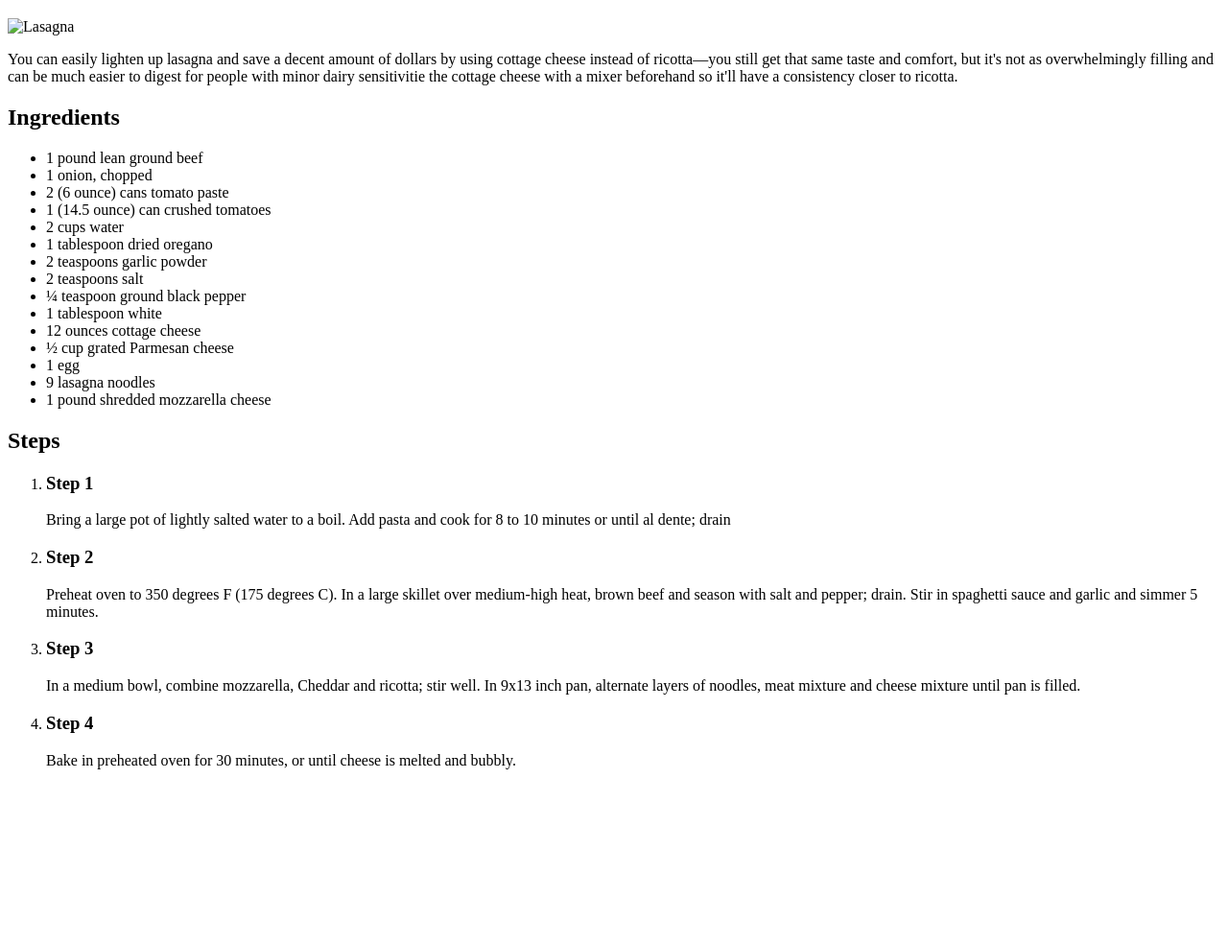
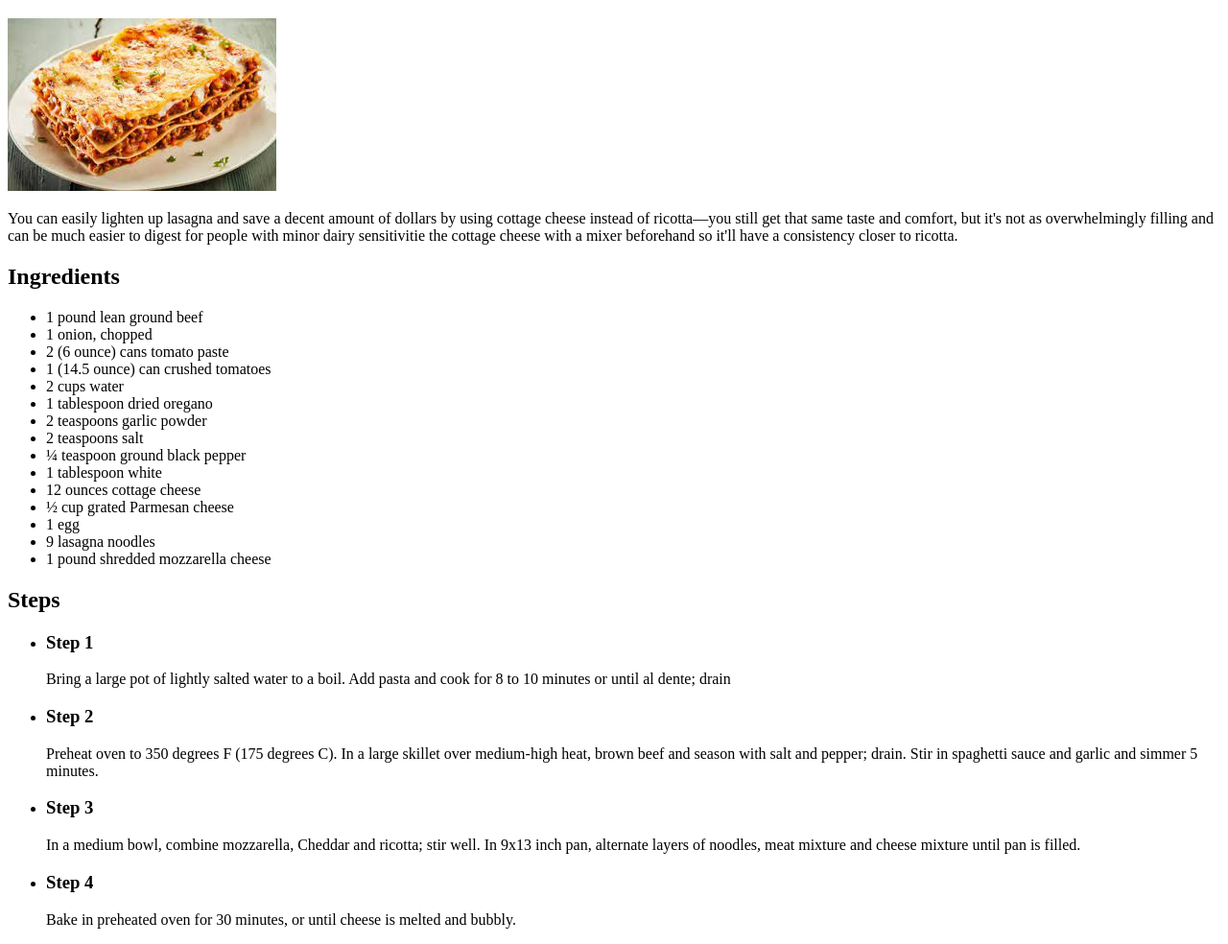
Before and after one commit to Irving-lanx/odin_recipes, a plain HTML site: page recipes/lasagna.html in a window 1280 px wide. Shown: the part 61-1045 px from the top of the page at 96% size. Before the commit the page ends 879 px from the top, so only its background shows below. Drawn offline with Linux system fonts and the light colour scheme.

Commit message:
Add img directory. Change Steps list from ol to ul

```diff
--- a/recipes/lasagna.html
+++ b/recipes/lasagna.html
@@ -14,7 +14,7 @@
     </head>
     <body>
         <h1>Lasagna Recipe</h1>
-        <img src="/img/lasagna.jpeg" alt="Lasagna" style="max-width: 100%;">
+        <img src="/img/lasagna.jpeg" alt="Lasagna">
         <p> You can easily lighten up lasagna and save a decent amount of dollars by using cottage cheese instead
             of ricotta—you still get that same taste and comfort, but it's not as overwhelmingly filling and can
             be much easier to digest for people with minor dairy sensitivitie the cottage cheese with a mixer
@@ -39,7 +39,7 @@
         </ul>
 
         <h2>Steps</h2>
-        <ol>
+        <ul>
             <li>
                 <h3>Step 1</h3>
                 <p>
@@ -66,7 +66,7 @@
                     Bake in preheated oven for 30 minutes, or until cheese is melted and bubbly.
                 </p>
             </li>
-        </ol>
+        </ul>
 
     </body>
 </html>
```
Also changed, not shown: img/lasagna.jpeg (added).
